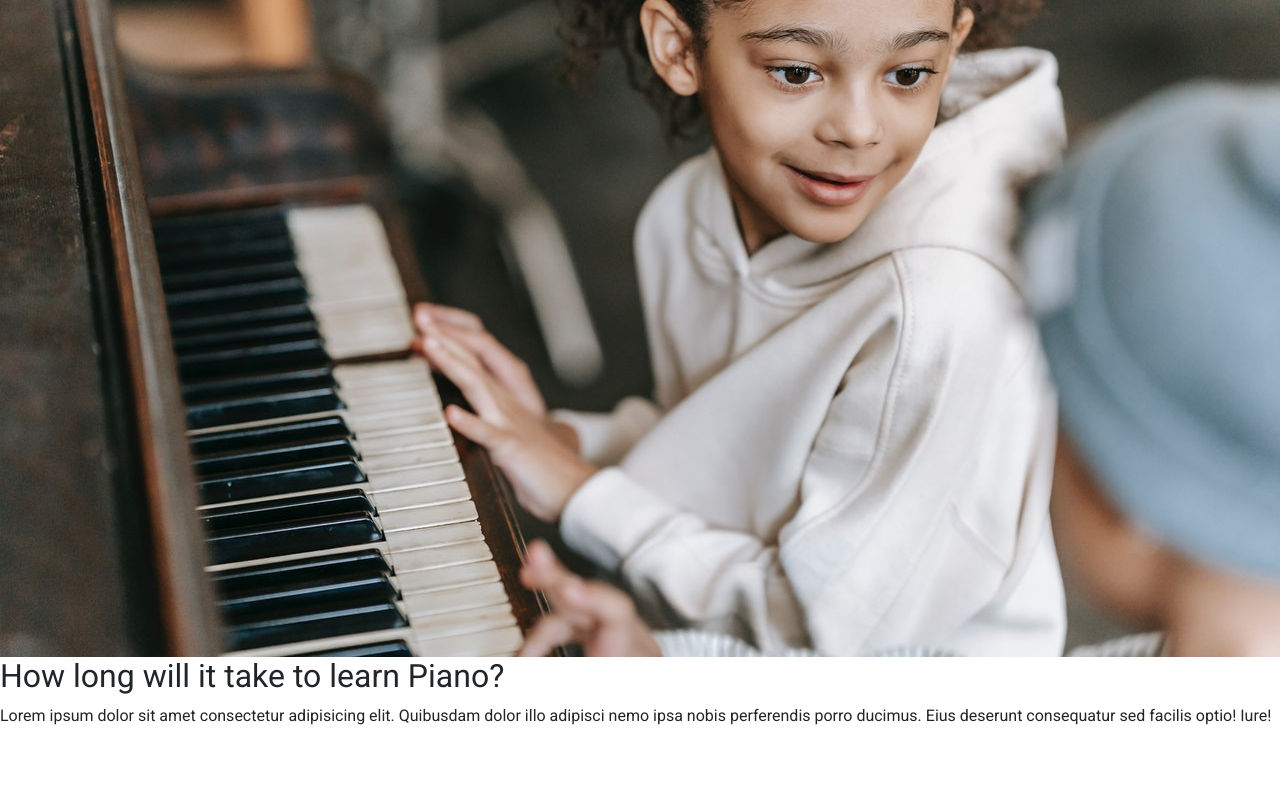
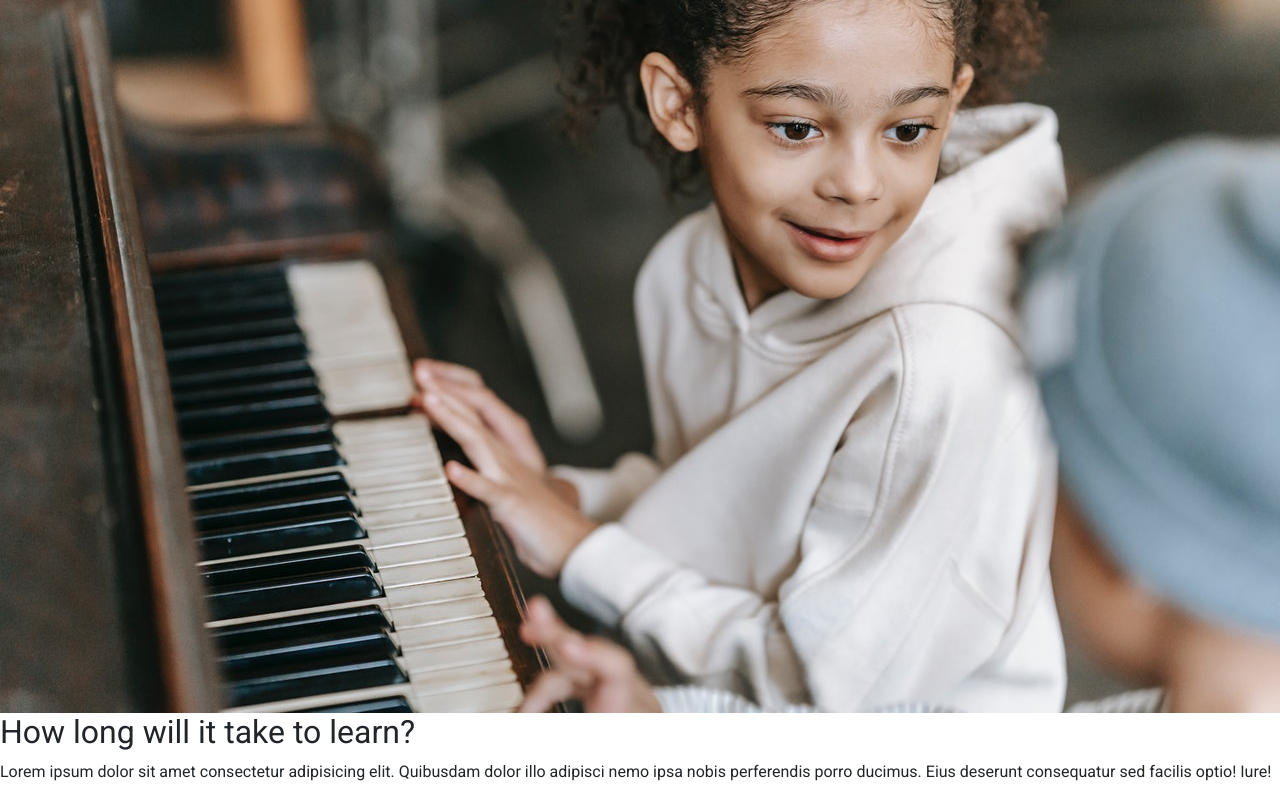
Before and after one commit to ColinJhEdwards/murphy-music-school, a React (Create React App) app: page /courses/1 in a window 1280 px wide. Shown: the part 1680-2480 px from the top of the page. Before the commit the page ends 2424 px from the top, so only its background shows below. Built offline with nearby package versions, Linux system fonts and the light colour scheme.

Commit message:
adjusted ttitle for how long to learn X instrument

```diff
--- a/src/App.js
+++ b/src/App.js
@@ -39,6 +39,7 @@ function App() {
                 img2={course.img2}
                 img3={course.img3}
                 header={course.header}
+                history={course.history}
                 why={course.why}
                 howLong={course.howLong}
               />
--- a/src/components/CourseDetail.js
+++ b/src/components/CourseDetail.js
@@ -31,7 +31,7 @@ const CourseDetail = ({
       </div>
       <div>
         <img src={img3} alt={title} />
-        <h2>How long will it take to learn {title}?</h2>
+        <h2>How long will it take to learn?</h2>
         <p>{howLong}</p>
       </div>
     </section>
```
Also changed, not shown: src/images/courses/guitarLand.jpg.
